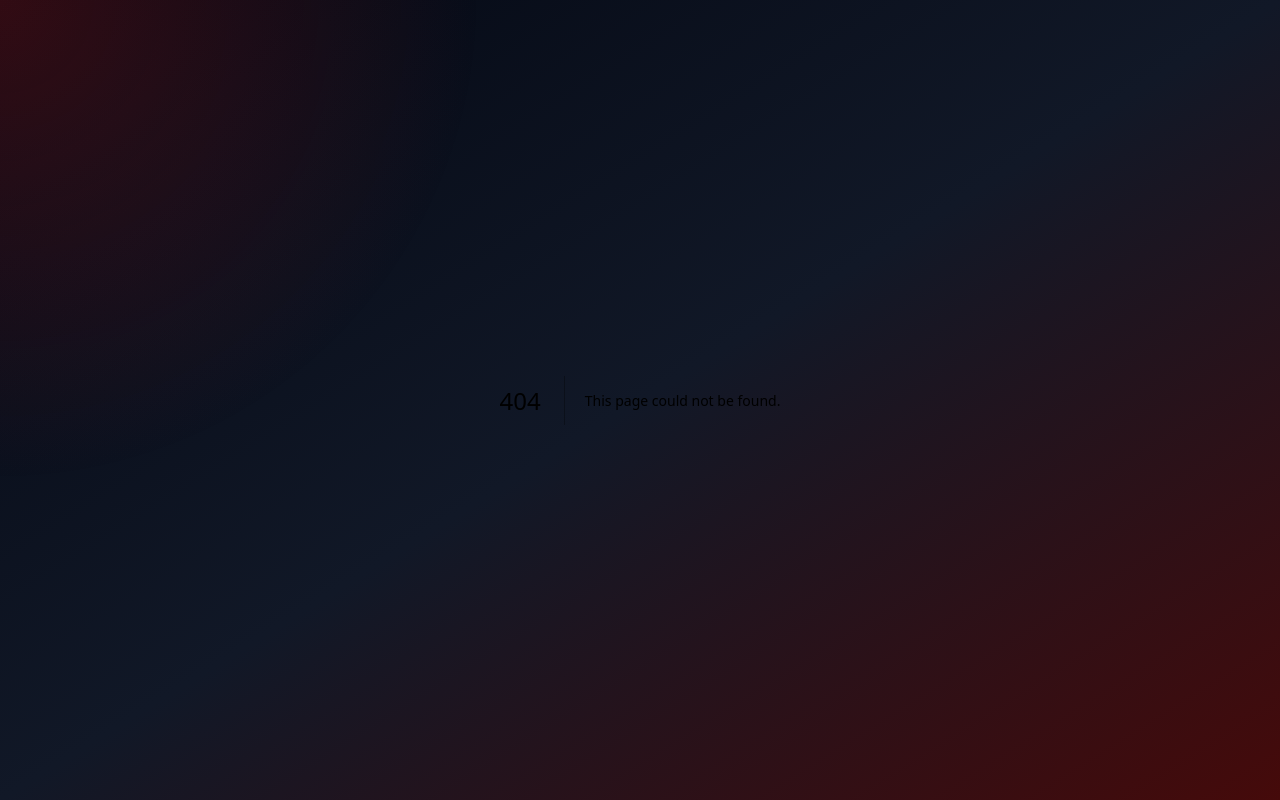
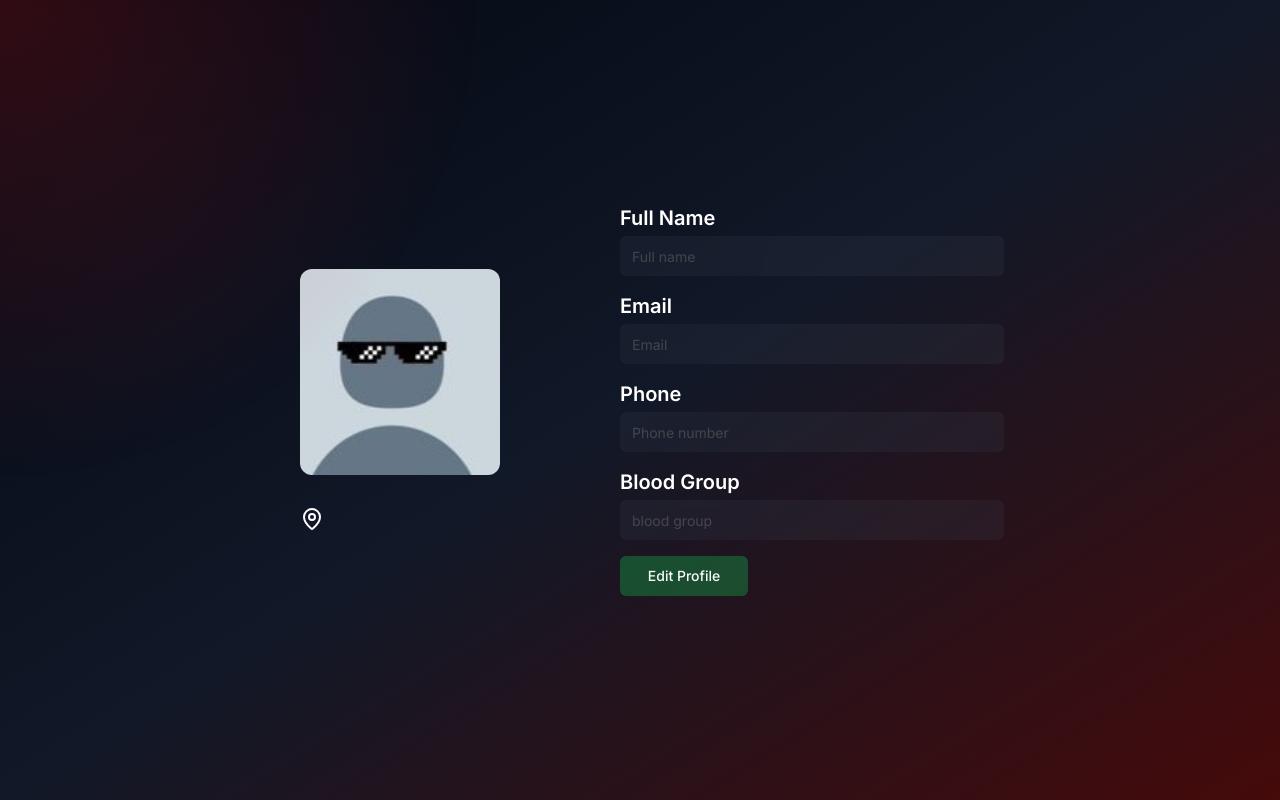
Before and after one commit to abin-karukappallil/BloodLink, a Next.js app: page /profile in a window 1280 px wide. Before the commit this address had no page. Built offline with nearby package versions, Linux system fonts and the light colour scheme; no server answers; the database is empty.

Commit message:
feat: profile section added

```diff
--- a/app/api/inventory/route.ts
+++ b/app/api/inventory/route.ts
@@ -4,7 +4,6 @@ import { db } from "@/lib/db";
 export async function GET() {
   try {
     const inventory = await db(`SELECT bloodgroup, COUNT(*) AS units FROM donors where bloodgroup!='NULL' GROUP BY bloodgroup`);
-    console.log(inventory)
     const categorizedInventory = inventory.map((blood) => {
       let status;
 
--- /dev/null
+++ b/app/api/updates/route.ts
@@ -0,0 +1,35 @@
+import {db} from "@/lib/db";
+import { NextResponse  } from "next/server";
+
+interface bodyType{
+    name:string
+    phonenumber:string
+    email:string
+    bloodgroup:string
+    id:string
+}
+
+export async function GET(req:Request) {
+    try{
+        const {searchParams} = new URL(req.url);
+        const idGet = (searchParams.get("id"));
+        const id=Number(idGet);
+        const row = await db("SELECT name,bloodgroup,phonenumber,email,city FROM DONORS WHERE id=$1",[id]);
+        return NextResponse.json({status:200,row})
+    }catch(e){
+        console.log(e);
+        return NextResponse.json({status:500})
+    }
+}
+
+export async function POST(req:Request){
+    try{
+        const body:bodyType = await req.json();
+        const {name,phonenumber,email,bloodgroup,id} = body;
+        await db('UPDATE DONORS SET name=$1, phonenumber=$2, email=$3, bloodgroup=$4 WHERE id=$5',[name,phonenumber,email,bloodgroup,id])
+        return NextResponse.json({status:200})
+    }catch(er){
+        console.log(er);
+        return NextResponse.json({status:500,error:"Internal error"})
+    }
+}
--- /dev/null
+++ b/app/profile/page.tsx
@@ -0,0 +1,164 @@
+"use client"
+import { useEffect, useState} from 'react';
+import Image from 'next/image';
+import { Input } from '@/components/ui/input';
+import { Button } from '@/components/ui/button';
+import { MapPin } from 'lucide-react';
+import Dropdown from '@/components/ui/dropdown';
+import Cookies from 'js-cookie';
+export const Profile = () => {
+    const [editProfile,setEditProfile] = useState(false);
+    const [loading,setLoading]=useState(false);
+    const [name,setName]=useState("");
+    const[email,setEmail]=useState("");
+    const[phonenumber,setPhonenumber]=useState("");
+    const[bloodgroup,setBloodgroup]=useState("");
+    const [error,setError]=useState("");
+    const [sucess,setSucess]=useState("");
+    const [city,setCity]=useState("");
+    const fetchDetails = async () =>{
+        const id = Cookies.get("userId");
+        try{
+            const res= await fetch(`/api/updates?id=${id}`);
+            const data = await res.json();
+            console.log(data)
+            setName(data.row[0].name);
+            setBloodgroup(data.row[0].bloodgroup);
+            setEmail(data.row[0].email);
+            setPhonenumber(data.row[0].phonenumber);
+            setCity(data.row[0].city)
+        }catch(e){
+            console.log(e);
+        }
+    }
+    const bloodGroups = ["A+", "A-", "B+", "B-", "O+", "O-", "AB+", "AB-"];
+
+    const updateProfile = async ()=>{
+        try{
+            setLoading(true);
+            const id = Cookies.get("userId");
+            const res = await fetch("/api/updates",{
+                method: "POST",
+                headers: {content:"application/json"},
+                body: JSON.stringify({name, email, phonenumber, bloodgroup, id})
+            })
+            if (res.ok) {
+                setSucess("Profile updated successfully ✅");
+
+                setTimeout(() => {
+                    setSucess("");
+                }, 3000);
+            }else{
+                setError("Profile updated failed")
+            }
+
+        }catch(e){
+            console.log(e);
+
+        }finally{
+            setLoading(false);
+            setEditProfile(false);
+        }
+    }
+    useEffect(()=>{
+        fetchDetails();
+    },[])
+    return (
+
+        <div>
+
+            <section className='p-14 md:p-60 flex md:flex-row flex-col justify-center items-center w-screen h-screen overflow-hidden'>
+
+                <div className='flex flex-col gap-4 justify-center items-start'>
+                    <Image
+                        src="/default.jpg"
+                        width={200}
+                        height={200}
+                        alt="Picture of the author"
+                        className='rounded-xl'
+                    />
+                    <h3 className='text-green-200 text-center font-medium text-xl md:text-3xl'>{name}</h3>
+                    <div className='flex flex-row[0] gap-1'><MapPin color='#ffffff' />
+                    <h3 className='text-green-200 text-center font-mono text-sm md:text-lg'>{city}</h3>
+                    </div>
+                </div>
+                <div className='p-6 flex flex-col gap-4 w-96 text-white ml-24'>
+                {sucess && (
+                    <div className='bg-green-600/20 border border-black p-4 md:w-96 rounded-md '>{sucess} </div>
+                )}
+                 {error && (
+                    <div className='bg-red-600/20 border border-black p-4 md:w-96 rounded-md '>{sucess} </div>
+                )}
+                    <div className='flex flex-col gap-1'>
+                    <label className='md:text-xl font-semibold text-xl'>Full Name</label>
+                    <Input
+                        placeholder='Full name'
+                        value={name}
+                        onChange={(e) => setName(e.target.value)}
+                        className='bg-gray-700/40 w-72 md:w-96 text-white border-none '
+                        disabled={!editProfile}
+                    />
+                    </div>
+                    <div className='flex flex-col gap-1'>
+                    <label className='md:text-xl font-semibold text-xl'>Email</label>
+                    <Input
+                        placeholder='Email'
+                        value={email}
+                        type='email'
+                        onChange={(e) => setEmail(e.target.value)}
+                        className='bg-gray-700/40 w-72  md:w-96 text-white border-none '
+                        disabled={!editProfile}
+                    />
+                    </div>
+                    <div className='flex flex-col gap-1'>
+                    <label className='md:text-xl font-semibold text-xl'>Phone</label>
+                    <Input
+                        placeholder='Phone number'
+                        value={phonenumber}
+                        type='text'
+                        onChange={(e) => setPhonenumber(e.target.value)}
+                        className='bg-gray-700/40 w-72  md:w-96 text-white border-none '
+                        disabled={!editProfile}
+                    />
+                    </div>
+                    <div className='flex flex-col gap-1'>
+                    <label className='md:text-xl font-semibold text-xl'>Blood Group</label>
+                     { editProfile ? (
+                        <Dropdown
+                        label=""
+                        options={bloodGroups}
+                        value={bloodgroup}
+                        onChange={setBloodgroup}
+                        placeholder="Select a blood grooup"
+                        name="Blood group"
+                      />
+                     ):(
+                        <Input
+                        placeholder='blood group'
+                        value={bloodgroup}
+                        onChange={(e) => setBloodgroup(e.target.value)}
+                        className='bg-gray-700/40 w-72  md:w-96 text-white border-none '
+                        disabled={!editProfile}
+                    />
+                     )
+                     }
+                    </div>
+                   { editProfile ?
+                   (
+                    <Button type='submit' className='w-32 bg-green-600/40 hover:bg-green-600/20' disabled={loading} onClick={updateProfile}>
+                     {loading ? <>Upading....</>: <>Update Profile</>}
+                </Button>
+                   ):
+                    (
+                    <Button type='submit' className='w-32 bg-green-600/40 hover:bg-green-600/20' onClick={()=>setEditProfile(true)}>
+                    Edit Profile
+                </Button>
+            )}
+                </div>
+            </section>
+
+        </div>
+    )
+}
+
+export default Profile
--- a/components/auth/signup-form.tsx
+++ b/components/auth/signup-form.tsx
@@ -372,6 +372,15 @@ const handleChange = (e: ChangeEvent<HTMLInputElement>) => {
                       </div>
                     )
                     }
+                    { sucess && (
+                        <div className="flex flex-col justify-center items-center">
+                       <h1 className="font-semibold text-red-800">Didn't get email?</h1>
+                       <hr />
+                       <p className="text-white text-xs text-center">Check spam for mail or just wait for 2 minutes and if it doesnt works resend otp</p>
+                       </div>
+                    )
+
+                    }
                     {captchaVerified && (
                          <div className="flex flex-col items-center gap-4">
                          <InputOTP
--- a/components/ui/dropdown.tsx
+++ b/components/ui/dropdown.tsx
@@ -53,7 +53,7 @@ export default function Dropdown({
       <div className="relative" ref={dropdownRef}>
         <div
           onClick={toggleDropdown}
-          className="flex h-10 w-full bg-gray-800/50 border-gray-700 focus:border-orange-500 focus:ring-orange-500/20 transition-all duration-300 rounded-md border px-3 py-2 text-sm text-gray-100 cursor-pointer"
+          className="flex h-10 w-72 md:w-full bg-gray-800/50 border-gray-700 focus:border-orange-500 focus:ring-orange-500/20 transition-all duration-300 rounded-md border px-3 py-2 text-sm text-gray-100 cursor-pointer"
         >
           {value || placeholder}
           <div className="ml-auto">
@@ -75,7 +75,7 @@ export default function Dropdown({
         </div>
 
         {dropdownOpen && (
-          <div className="absolute z-10 mt-1 w-full rounded-md border bg-gray-800 border-gray-700 text-white shadow-lg max-h-60 overflow-auto">
+          <div className="absolute z-10 mt-1 md:w-full w-72 rounded-md border bg-gray-800 border-gray-700 text-white shadow-lg max-h-60 overflow-auto">
             <div className="py-1">
               {options.map((option) => (
                 <div
--- a/middleware.ts
+++ b/middleware.ts
@@ -33,5 +33,5 @@ export async function middleware(req: NextRequest) {
 }
 
 export const config = {
-    matcher: ['/', '/login','/signup'],
+    matcher: ['/', '/login','/signup','/profile'],
 };
```
Also changed, not shown: public/default.jpg (added).
